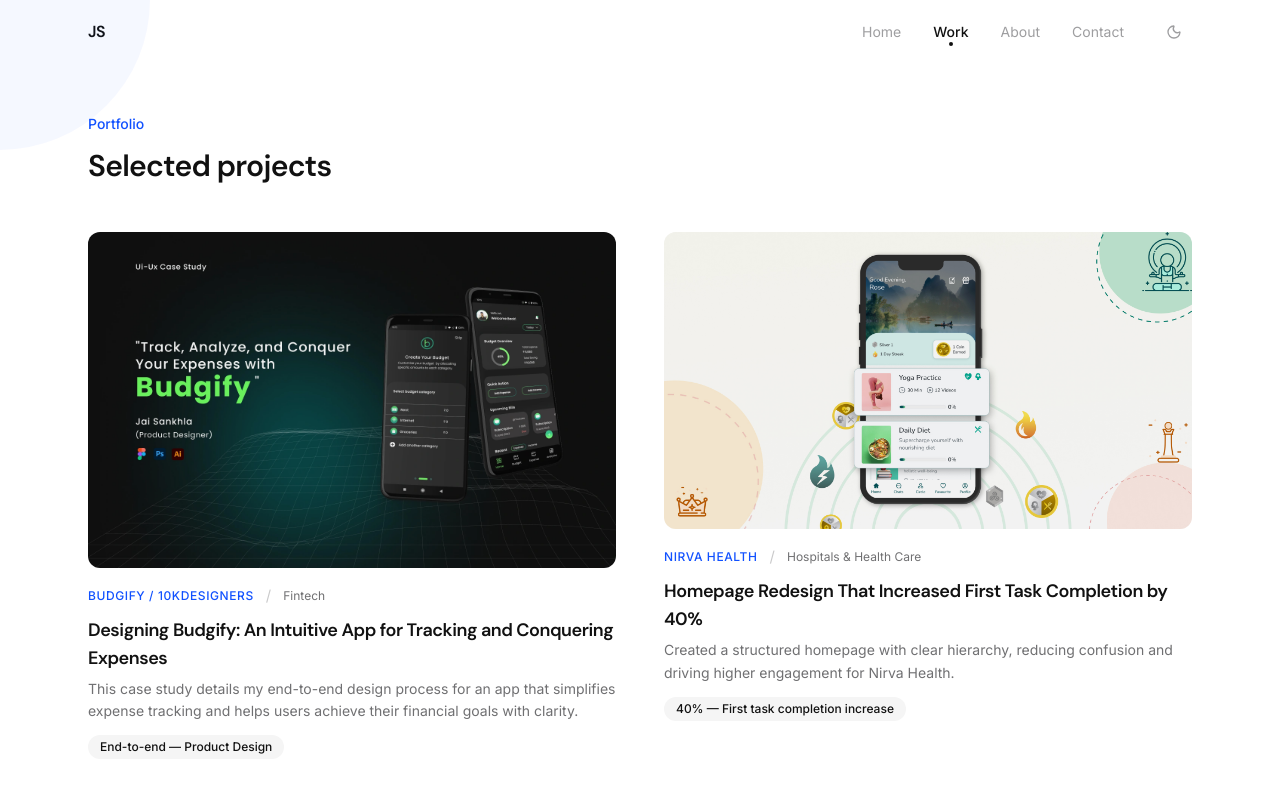
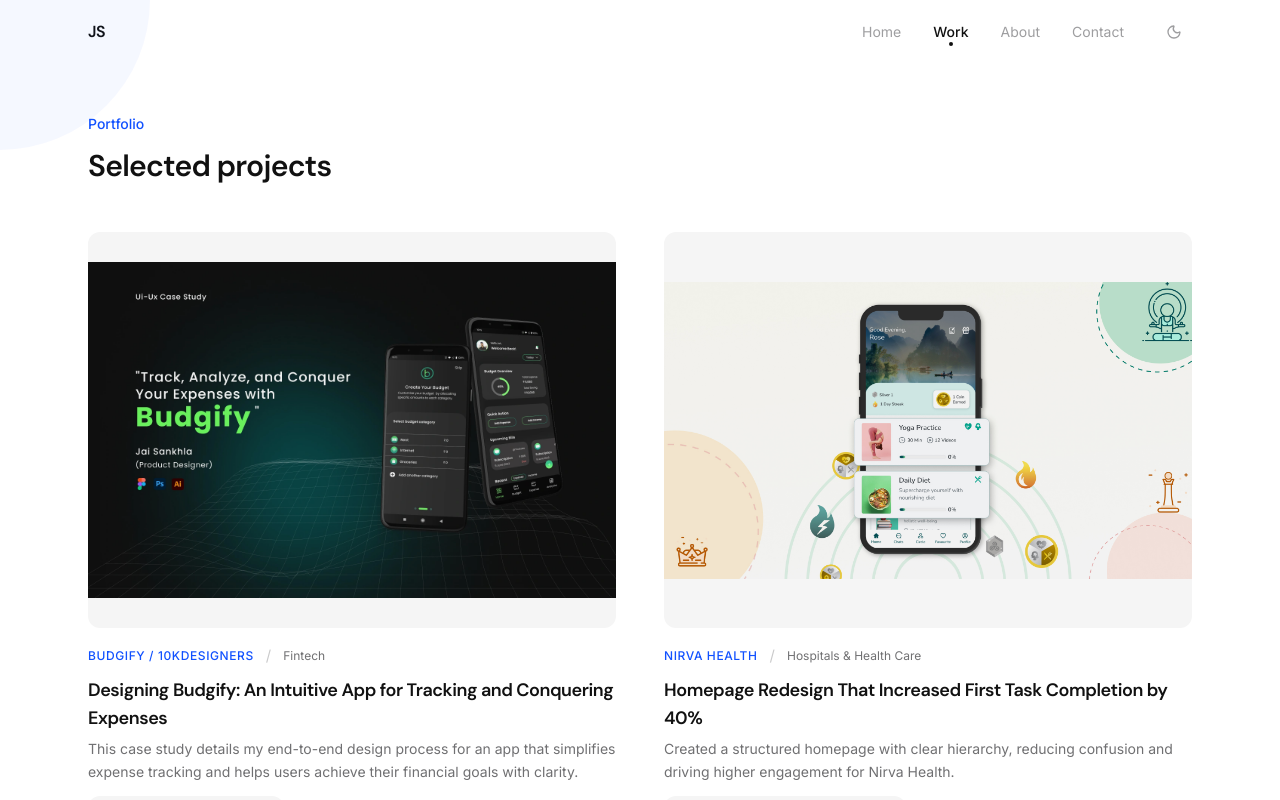
Before and after one commit to Jai-Sankhla/portfolio-website, a Next.js app: page /work in a window 1280 px wide. Shown: the top 800 px of the page. Built offline with nearby package versions, Linux system fonts and the light colour scheme.

Commit message:
fix: consistent card sizes with object-contain thumbnails

```diff
--- a/src/components/ProjectCard.tsx
+++ b/src/components/ProjectCard.tsx
@@ -19,17 +19,17 @@
       transition={{ duration: 0.5, delay: index * 0.1, ease: [0.16, 1, 0.3, 1] }}
     >
       <Link href={`/work/${project.slug}`} className="group block">
-        <div className="relative w-full overflow-hidden rounded-xl bg-[#f5f5f5] dark:bg-[#151515] mb-4">
+        <div className="relative aspect-[4/3] w-full overflow-hidden rounded-xl bg-[#f5f5f5] dark:bg-[#151515] mb-4">
           <motion.div
             whileHover={{ scale: 1.05 }}
             transition={{ duration: 0.6, ease: [0.16, 1, 0.3, 1] }}
+            className="w-full h-full"
           >
             <Image
               src={project.coverImage}
               alt={project.title}
-              width={0}
-              height={0}
-              className="w-full h-auto brightness-[0.95] group-hover:brightness-100 transition-all duration-500"
+              fill
+              className="object-contain brightness-[0.95] group-hover:brightness-100 transition-all duration-500"
               sizes="(max-width: 768px) 100vw, 50vw"
             />
           </motion.div>
```
